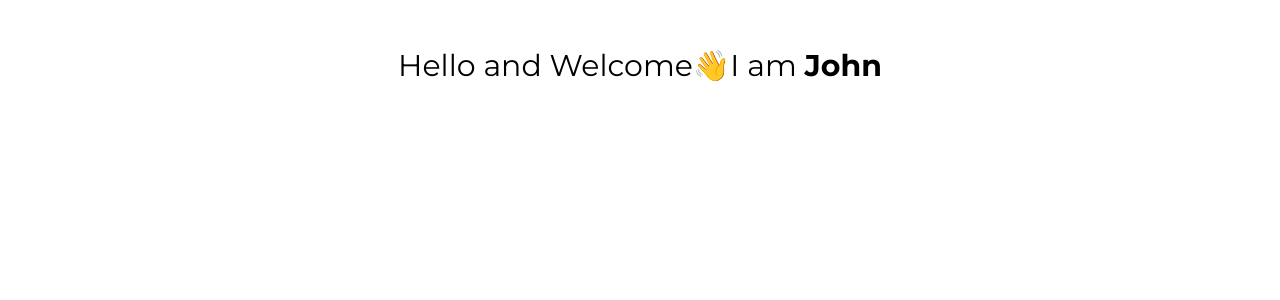
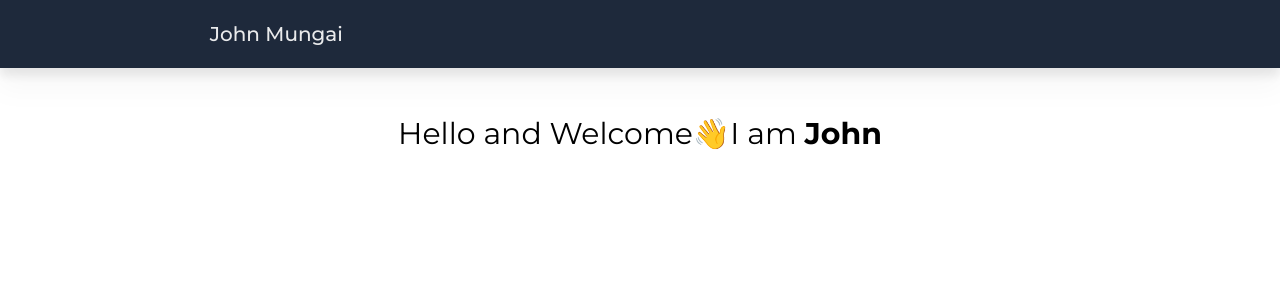
Before and after one commit to KennedyMungai/BlogSite, a Next.js app: page / in a window 1280 px wide. Shown: the top 300 px of the page. Built offline with nearby package versions, Linux system fonts and the light colour scheme.

Commit message:
Rendered out the Navbar component for the application

```diff
--- a/src/app/layout.tsx
+++ b/src/app/layout.tsx
@@ -1,3 +1,4 @@
+import Navbar from '@/components/Navbar'
 import './globals.css'
 import type { Metadata } from 'next'
 import { Montserrat } from 'next/font/google'
@@ -10,13 +11,16 @@
 }
 
 export default function RootLayout({
-  children,
+	children
 }: {
-  children: React.ReactNode
+	children: React.ReactNode
 }) {
-  return (
+	return (
 		<html lang='en'>
-			<body className={montserrat.className}>{children}</body>
+			<body className={montserrat.className}>
+				<Navbar />
+				{children}
+			</body>
 		</html>
-  )
+	)
 }
```
